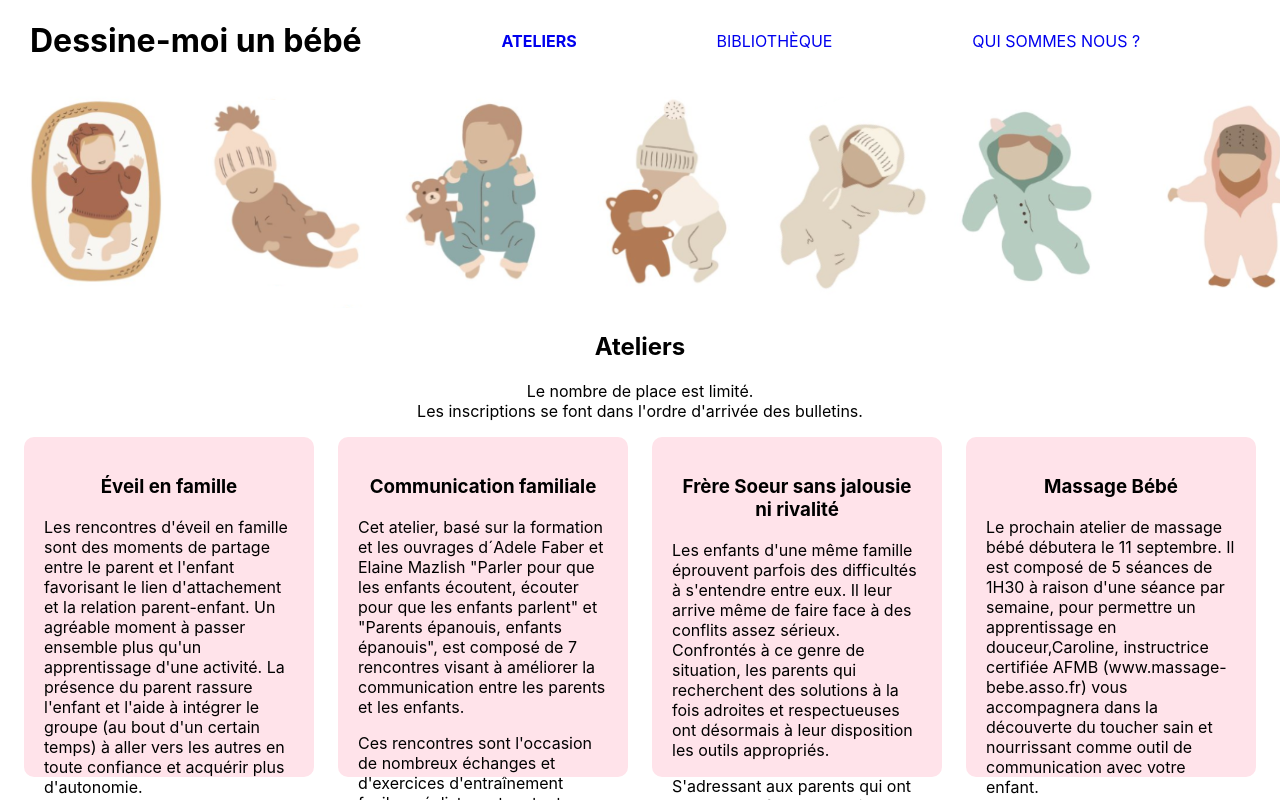
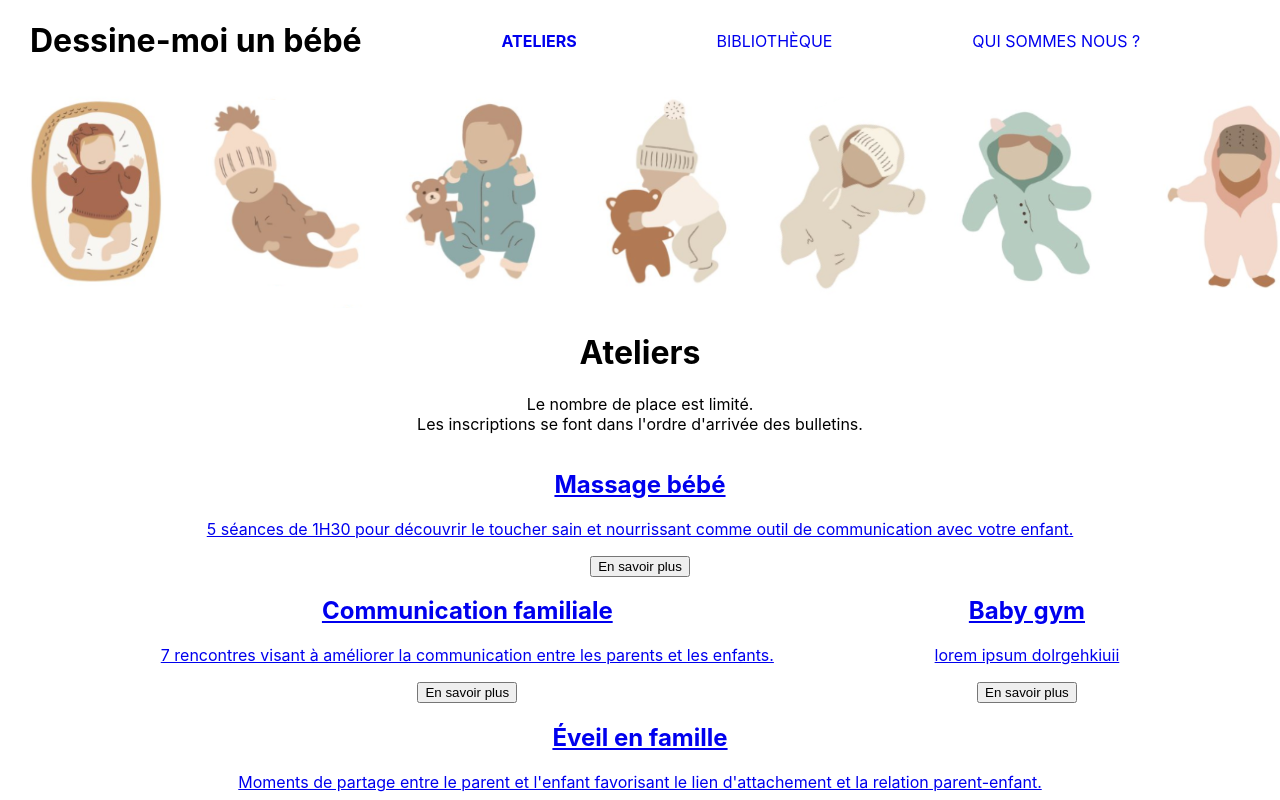
Before and after one commit to MelineCo/dessine-moi-un-bebe, a React (Create React App) app: page /ateliers in a window 1280 px wide. Shown: the top 800 px of the page. Built offline with nearby package versions, Linux system fonts and the light colour scheme; data requests are answered from the project's data file.

Commit message:
Connect workshops to db.json

```diff
--- a/src/App.js
+++ b/src/App.js
@@ -5,7 +5,7 @@ import { createBrowserRouter, createRoutesFromElements, Outlet, Route, RouterPro
 // Pages
 import { Home } from './components/Home';
 import { Equipe } from './components/Equipe';
-import { Ateliers } from './components/Ateliers';
+import { Workshops, workshopLoader } from './components/Workshops';
 import Books, { booksLoader } from './components/categories-livre/Books';
 import { NotFound } from './components/NotFound';
 import { BookDetails, bookdetailsLoader } from './components/categories-livre/BookDetails';
@@ -13,11 +13,18 @@ import { BookDetails, bookdetailsLoader } from './components/categories-livre/Bo
 // Layouts
 import { RootLayout } from './layouts/RootLayout';
 import BooksLayout from './layouts/BooksLayout';
+import WorkshopsLayout from './layouts/WorkshopsLayout';
 
 const router = createBrowserRouter(createRoutesFromElements(
   <Route path='/' element={ <RootLayout /> }>
     <Route path='home' element={ <Home/> }/>
-    <Route path='ateliers' element={ <Ateliers/> }/>
+    <Route path='ateliers' element={ <WorkshopsLayout /> }>
+      <Route
+          index
+          element= { <Workshops /> }
+          loader= {workshopLoader}
+        />
+    </Route>
     <Route path='bibliotheque' element={ <BooksLayout /> }>
       <Route
         index
--- a/src/components/Ateliers.js
+++ /dev/null
@@ -1,21 +0,0 @@
-import { AtelierCommunicationFamiliale } from "./AtelierCommunicationFamiliale";
-import { AtelierEveil } from "./AtelierEveil";
-import AtelierFrereSoeur from "./AtelierFrereSoeur";
-import { AtelierMassageBebe } from "./AtelierMassageBebe";
-
-export function Ateliers(){
-    return (
-        <div>
-            <h2>Ateliers</h2>
-            <p>
-                Le nombre de place est limité. <br />Les inscriptions se font dans l'ordre d'arrivée des bulletins.
-            </p>
-            <div className="ateliersContainer">
-                <AtelierEveil />
-                <AtelierCommunicationFamiliale />
-                <AtelierFrereSoeur />
-                <AtelierMassageBebe />
-            </div>
-        </div>
-    );
-}
--- /dev/null
+++ b/src/components/Workshops.js
@@ -0,0 +1,22 @@
+import { useLoaderData, Link } from "react-router-dom";
+
+export function Workshops(){
+    const workshops = useLoaderData();
+    return (
+        <div className="ateliersContainer">
+            {workshops?.map(workshop => (
+                        <Link to={workshop.id.toString()} key={workshop.id} >
+                        <h2>{workshop.atelier}</h2>
+                        <p>{workshop.description}</p>
+                            <button>En savoir plus</button>
+                        </Link>
+            ))}
+		</div>
+    );
+}
+
+// loader function
+export const workshopLoader = async () => {
+	const res = await fetch('http://localhost:4000/ateliers')
+	return res.json()
+}
--- a/src/components/categories-livre/BookDetails.js
+++ b/src/components/categories-livre/BookDetails.js
@@ -14,7 +14,8 @@ export function BookDetails() {
 }
 
 // loader function
-export const bookdetailsLoader = async ({ params }) => {
-    const res = await fetch(`http://localhost:4000/livres/${params.id}`)
+export const bookdetailsLoader = async () => {
+    let url= "http://localhost:4000/livres/1"
+    const res = await fetch(url)
     return res.json
 }
--- a/src/components/categories-livre/Books.js
+++ b/src/components/categories-livre/Books.js
@@ -6,7 +6,6 @@ export default function Books(){
     return (
         <div>
             <h3>Livres</h3>
-
             <div className="books">
                 {books?.map(book => (
                     <Link to={book.id.toString()} key={book.id} >
--- a/src/data/db.json
+++ b/src/data/db.json
@@ -4,6 +4,7 @@
             "id":1,
             "theme": "grossesse",
             "titre": "Vivre son accouchement et sa grossesse",
+            "couverture": "https://m.media-amazon.com/images/I/812+rDxN97L.jpg",
             "description": "Conçu comme un guide de voyage, ce livre accompagne la future maman et son entourage durant la période de la grossesse et de la naissance."
         },
         {
@@ -40,7 +41,78 @@
             "titre": "L'enfant et la relaxation'",
             "couverture": "https://www.souffledor.fr/2260-single_prod_2x/enfant-et-la-relaxation-l-4e-edition.jpg",
             "description": "L'enfant et la relaxation S'il te plaît, apprivoise-moi ! Chaque enfant est riche d'un monde intérieur que nous méconnaissons souvent, pris que nous sommes dans notre hâte. L'enfant lui-même est souvent perplexe et partagé entre son monde et celui des adultes ; il cherche des repères et son identité. Geneviève Manent nous propose de rencontrer l'enfant pour le révéler à lui-même grâce à la relaxation. À l'instar du renard et du Petit Prince, la relation entre l'adulte et l'enfant se tissera de patience, de confiance, de découverte mutuelle, au quotidien et révèlera des trésors. Ainsi, l'enfant pourra s'épanouir dans sa dimension globale et trouver l'harmonie tout au long de sa croissance ; il saura utiliser ses cinq sens, habitera intimement et avec bonheur son corps, se reliera plus facilement aux autres et à son environnement. En favorisant une connaissance de lui enracinée dans le corps, la relaxation l'aidera à avancer avec plus de conscience et de sécurité. Il pourra alors entrer sereinement dans le monde adulte. Au fil des chapitres vous sont proposés des réflexions, des relaxations à expérimenter, des éléments méthodologiques, des conseils techniques et des exercices pratiques, ainsi qu'une bibliographie adaptée. De nouvelles relaxations complètent cette édition revue et augmentée."
+        },
+        {
+            "id": 7,
+            "theme": "Relaxation",
+            "titre": "Exercices d'éveil pour petits chatons",
+            "couverture": "https://m.media-amazon.com/images/I/91U0rj9PR+L.jpg",
+            "description": "Dans nos sociétés hyper-tendues et stressées, il est important que les enfants prennent conscience de leurs tensions pour les dépasser à l'aide d'exercices corporels et mentaux relaxants. Chez soi ou à l'école, quelques minutes de ces exercices-jeux évitent bien des énervements. Ils apportent une meilleure écoute, une vraie concentration ainsi qu'une réelle harmonie générale. Pourquoi s'en priver?"
+        },
+        {
+            "id": 8,
+            "theme": "Loisirs créatifs",
+            "titre": "Intemporels pour bébés",
+            "couverture": "https://m.media-amazon.com/images/I/81RFBVW4fLL.jpg",
+            "description": "Bloomer, brassière, turbulette, béguin, chaussons, doudou, robe chasuble, pantalon bouffant, robe trapèze... C'est si mignon ! voici quelque 40 modèles qui vous permettront enfin de réaliser vous-même le trousseau intemporel de bébé. Grâce aux patrons en taille réelle, plus de problème d'échelle : reproduisez, découpez, cousez !"
+        },
+        {
+            "id": 9,
+            "theme": "Du côté des papas",
+            "titre": "Le vrai rôle du père",
+            "couverture": "https://m.media-amazon.com/images/I/61fUNGM4faL.jpg",
+            "description": "On a beaucoup parlé des 'nouveaux pères'. On a nettement moins cherché à savoir à quoi sert un père. Mais que sait-on aujourd'hui des effets de l'implication concrète des pères ? Que nous enseignent les études les plus sérieuses sur ce que doit être la contribution des deux sexes au bon développement d'un enfant ? Un livre qui devrait aider chaque homme à mieux vivre sa paternité et chaque femme à trouver le bon équilibre avec son enfant et son conjoint."
+        },
+        {
+            "id": 10,
+            "theme": "Du côté des papas",
+            "titre": "Être père, disent-ils",
+            "couverture": "https://m.media-amazon.com/images/I/71gtHCG8SYL.jpg",
+            "description": "Inattendus, sincères, vibrants, sept écrivains parlent pour la première fois de l'expérience la plus intime : être père. 'Je ne sais pas si je suis un bon père. J'essaie. J'essaie de toutes mes forces. Je t'indique des chemins, des sons, des couleurs, des mots, j'aimerais tant t'aider à devenir toi-même, tout simplement.' Philippe Claudel"
+        },
+        {
+            "id": 11,
+            "theme": "Du côté des papas",
+            "titre": "Petit éloge de la paternité",
+            "couverture": "https://m.media-amazon.com/images/I/81PW8ql85fL.jpg",
+            "description": "On ne naît pas père, on le devient, c'est le cercle de la naissance et de la renaissance perpétuelles en soi et hors de soi : si, comme il est devenu commun de le dire, l'on est toujours l'enfant de ses enfants, alors on naît aussi le père de son père"
+        },
+        {
+            "id": 12,
+            "theme": "Du côté des papas",
+            "titre": "Guide du jeune papa",
+            "couverture": "https://m.media-amazon.com/images/I/41wOD0BvRGL.jpg",
+            "description": "Un livre qui répond à toutes les questions qu'un futur père peut se poser, concernant l'enfant qui va naître, son couple, ce que vit la future mère pendant sa grossesse, l'accouchement et le séjour à la maternité, le retour à la maison. Ne trouvant pas de réponses à toutes les questions qu'il se posait, et pensant que l'avis d'autres pères pourrait lui être utile pour comprendre son nouveau rôle de père et se rassurer, l'auteur, Mikael Micucci, a eu l'idée de créer un site internet pour aider les hommes à aborder la paternité. Cet ouvrage est issu de son expérience."
+        },
+        {
+            "id": 13,
+            "theme": "Du côté des papas",
+            "titre": "Le père et son enfant",
+            "couverture": "https://m.media-amazon.com/images/I/515NWG4NKML.jpg",
+            "description": "Un père se sent toujours un peu désorienté par la naissance d'un bébé. Autant que la mère pourtant, il a un rôle primordial à jouer dans l'éducation d'un enfant. Le docteur Dodson, spécialiste mondial de l'éducation, donne ici des exemples simples et concrets qui aideront tous les papas à se comporter le mieux possible avec leur enfant, qu'il soit encore au berceau ou déjà adolescent."
+        },
+        {
+            "id": 14,
+            "theme": "Couple et sexualité",
+            "titre": "Femme désirée, femme désirante",
+            "couverture": "https://m.media-amazon.com/images/I/61d9FOS98HL.jpg",
+            "description": "Une majorité de femmes souffrent – souvent sans le savoir – de ne pas avoir la vie sexuelle qu’elles souhaitent : être à l’aise avec les sensations, pouvoir les ajuster à celles du partenaire, bénéficier ainsi des vertus reconstituantes du partage amoureux. Au croisement de la gynécologie, de la médecine chinoise, de la psychanalyse et de l’approche transgénérationnelle, le docteur Flaumenbaum, gynécologue et acupunctrice, s’appuie sur plus de trente ans d’expérience pour expliquer comment les femmes d’aujourd’hui construisent leur sexualité, la place qu’y tient la mère, pourquoi le plaisir ou même le désir sont si peu souvent au rendez-vous, et comment faire pour y remédier. Un livre qui devrait revigorer les hommes et dynamiser les femmes."
+        },
+        {
+            "id": 15,
+            "theme": "Couple et sexualité",
+            "titre": "Mamamélis: manuel de gynécologie naturopathique à l'usage des femmes",
+            "couverture": "https://m.media-amazon.com/images/I/611QxGTVPiL.jpg",
+            "description": "Règles douloureuses, cycles irréguliers, bouffées de chaleur, vaginites chroniques, fibromes... autant de maux pour lesquels la médecine moderne occidentale n'a d'autres réponses que la suppression des symptômes, voire l'ablation de l'organe. De plus en plus de femmes sont conscientes que ces méthodes, pour efficaces qu'elles soient sur le moment, ne résolvent pas toujours les problèmes, faute de faire un travail en profondeur au niveau du terrain. A l'image de l'auto-examen pratiqué par les femmes elles-mêmes à l'aide d'un miroir et d'une lampe de poche et du mouvement self-help qui en est né, ce manuel propose la réappropriation par les femmes de médecines douces, globales et efficaces. Mamamélis clarifiera pour chacune l'utilisation qui peut être faite des plantes, des oligo-éléments et d'autres remèdes naturels et soulignera l'importance de l'alimentation pour la santé des femmes et leur autonomie !"
+        },
+        {
+            "id": 16,
+            "theme": "Du côté des papas",
+            "titre": "Petit éloge de la paternité",
+            "couverture": "",
+            "description": ""
         }
+
     ],
     "equipe": [
         {
@@ -77,15 +149,15 @@
             "places": 10,
             "lieu": "Ventabren",
             "date": "10/08/2023",
-            "description": "lorem ipsum dolrgehkiuii"
+            "description": "5 séances de 1H30 pour découvrir le toucher sain et nourrissant comme outil de communication avec votre enfant."
         },
         {
             "id": 2,
-            "atelier": "Communication non violente",
+            "atelier": "Communication familiale",
             "places": 10,
             "lieu": "Eguilles",
             "date": "18/09/2023",
-            "description": "lorem ipsum dolrgehkiuii"
+            "description": "7 rencontres visant à améliorer la communication entre les parents et les enfants."
         },
         {
             "id": 3,
@@ -97,11 +169,19 @@
         },
         {
             "id": 4,
-            "atelier": "Yoga maman/bébé",
+            "atelier": "Éveil en famille",
             "places": 7,
             "lieu": "Lambesc",
             "date": "Tous les mardis à 10h",
-            "description": "lorem ipsum dolrgehkiuii"
+            "description": "Moments de partage entre le parent et l'enfant favorisant le lien d'attachement et la relation parent-enfant."
+        },
+        {
+            "id": 5,
+            "atelier": "Frère Soeur sans jalousie ni rivalité",
+            "places": 7,
+            "lieu": "Lambesc",
+            "date": "Tous les mardis à 10h",
+            "description": "Pour en finir avec les disputes, les chamailleries, les moqueries qui pèsent sur la vie familiale."
         }
     ]
 }
--- /dev/null
+++ b/src/layouts/WorkshopsLayout.js
@@ -0,0 +1,16 @@
+import { Outlet } from "react-router-dom"
+
+export default function WorkshopsLayout(props){
+    return (
+        <div>
+            <h1>Ateliers</h1>
+            <p>
+                Le nombre de place est limité. <br />Les inscriptions se font dans l'ordre d'arrivée des bulletins.
+            </p>
+            <div className="workshops-grid">
+                <Outlet />
+            </div>
+
+        </div>
+    );
+}
```
Also changed, not shown: src/App.css (+0 -7 lines), src/components/categories-livre/LivreDetails.js (deleted).
